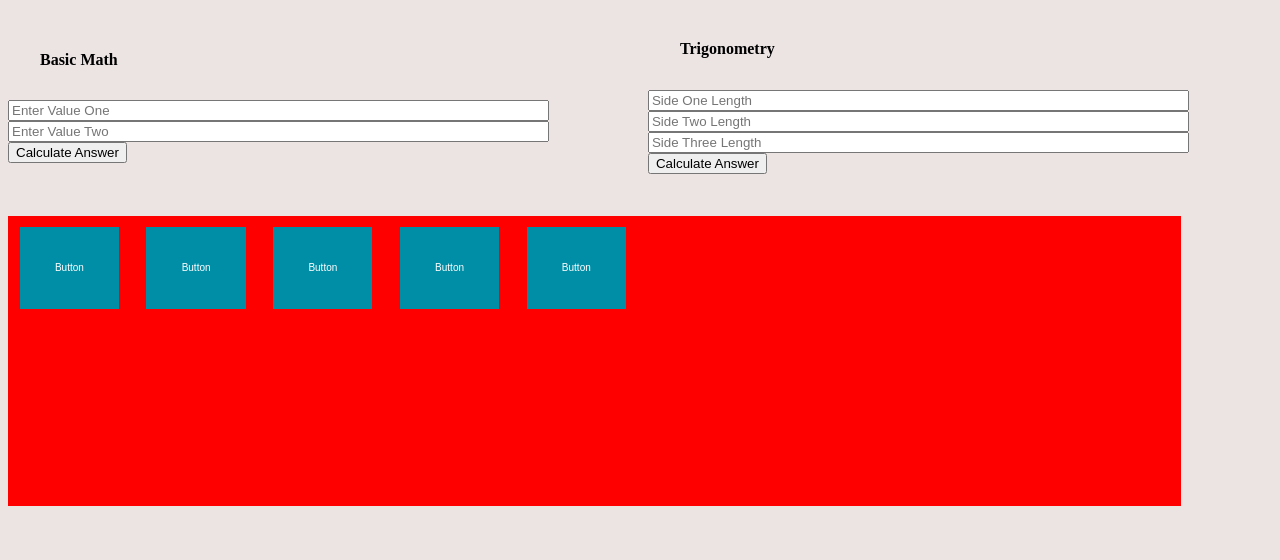
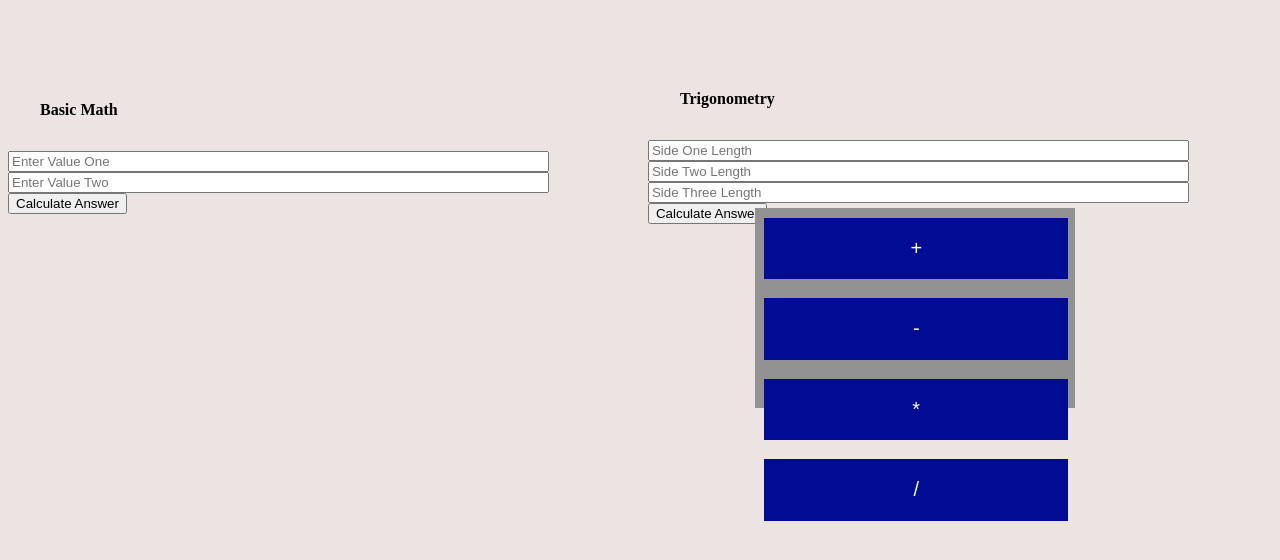
Before and after one commit to elymberopoulos/DigitalFactory_Android_Calculator, a website built with webpack: page www/index.html in a window 1280 px wide. Built offline with nearby package versions, Linux system fonts and the light colour scheme.

Commit message:
Initial styling added and event listeners added for math operator selection

```diff
--- a/www/css/index.css
+++ b/www/css/index.css
@@ -5,8 +5,8 @@ body{
     color: rgb(0, 0, 0);
 }
 .wrapper{
-    width: 100%;
-    height: 100%;
+    width: 100vw;
+    height: 100vh;
     display:grid;
     grid-template-columns: repeat(12, 1fr);
     grid-template-rows: repeat(12, 1fr);
@@ -38,20 +38,42 @@ body{
 }
 
 #buttonArea{
-    grid-column: 1/12;
-    grid-row: 6/20;
-    background-color: red;
+    align-content: center;
+    grid-column: 8/11;
+    grid-row: 4/7;
+    background-color: rgb(146, 146, 146);
 }
 
-.button {
-    background-color: rgb(0, 142, 167);
+.mathButton {
+    background-color: rgb(1, 11, 148);
+    width: 95%;
+    height: 20%;
+    border: none;
+    color: white;
+    padding: 6%;
+    text-align: center;
+    text-decoration: none;
+    display: inline-block;
+    font-size: 20px;
+    margin: 3%;
+    cursor: pointer;
+  }
+
+  .mathButton:checked {
+    background-color: rgb(0, 230, 199);
+    color:black;
     border: none;
     color: white;
     padding: 3%;
     text-align: center;
     text-decoration: none;
     display: inline-block;
-    font-size: 10px;
+    font-size: 20px;
     margin: 1%;
     cursor: pointer;
   }
+  ul {
+    list-style-type: none;
+    margin: 0;
+    padding: 0;
+  }
--- a/www/index.html
+++ b/www/index.html
@@ -35,11 +35,13 @@
 
         </div>
         <div id="buttonArea">
-            <button class="button">Button</button>
-            <button class="button">Button</button>
-            <button class="button">Button</button>
-            <button class="button">Button</button>
-            <button class="button">Button</button>
+            <ul>
+                <li><button class="mathButton" value="addition">+</button></li>
+                <li><button class="mathButton" value="subtraction">-</button></li>
+                <li><button class="mathButton" value="multiplication">*</button></li>
+                <li><button class="mathButton" value="division">/</button></li>
+            </ul>
+
         </div>
     </div>
 
--- a/www/js/index.js
+++ b/www/js/index.js
@@ -5,7 +5,15 @@ const $ = require('jquery');
 $(document).ready(function () {
 
     var calculateAnswer = $('#calculateAnswer').on("click", myfunction);
-    var mathSelector = "";
+    var operatorBtn = $(".mathButton").on("click", setMathOperation);
+    var mathOperation = "";
+
+
+
+    function setMathOperation() {
+        mathOperation = this.value;
+        alert(mathOperation);
+    }
 
     function myfunction() {
         alert('working fine');
```
